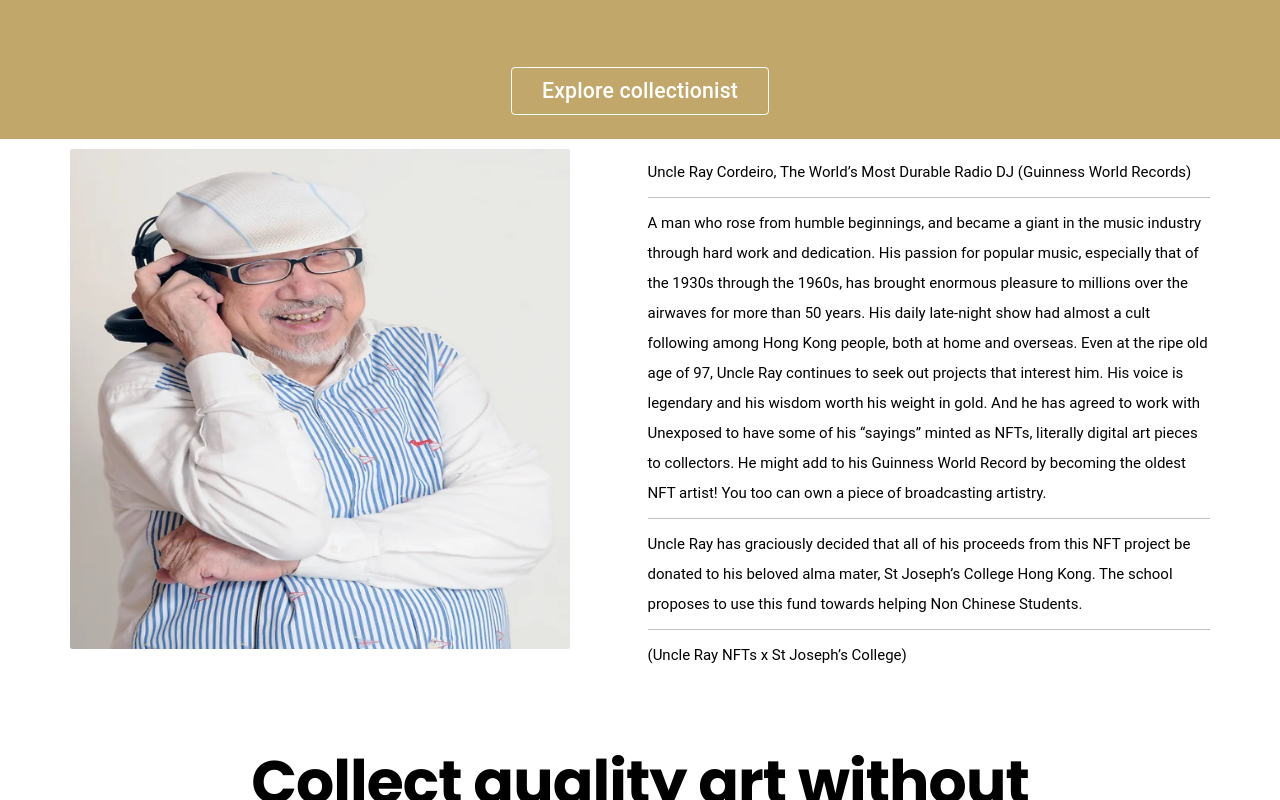
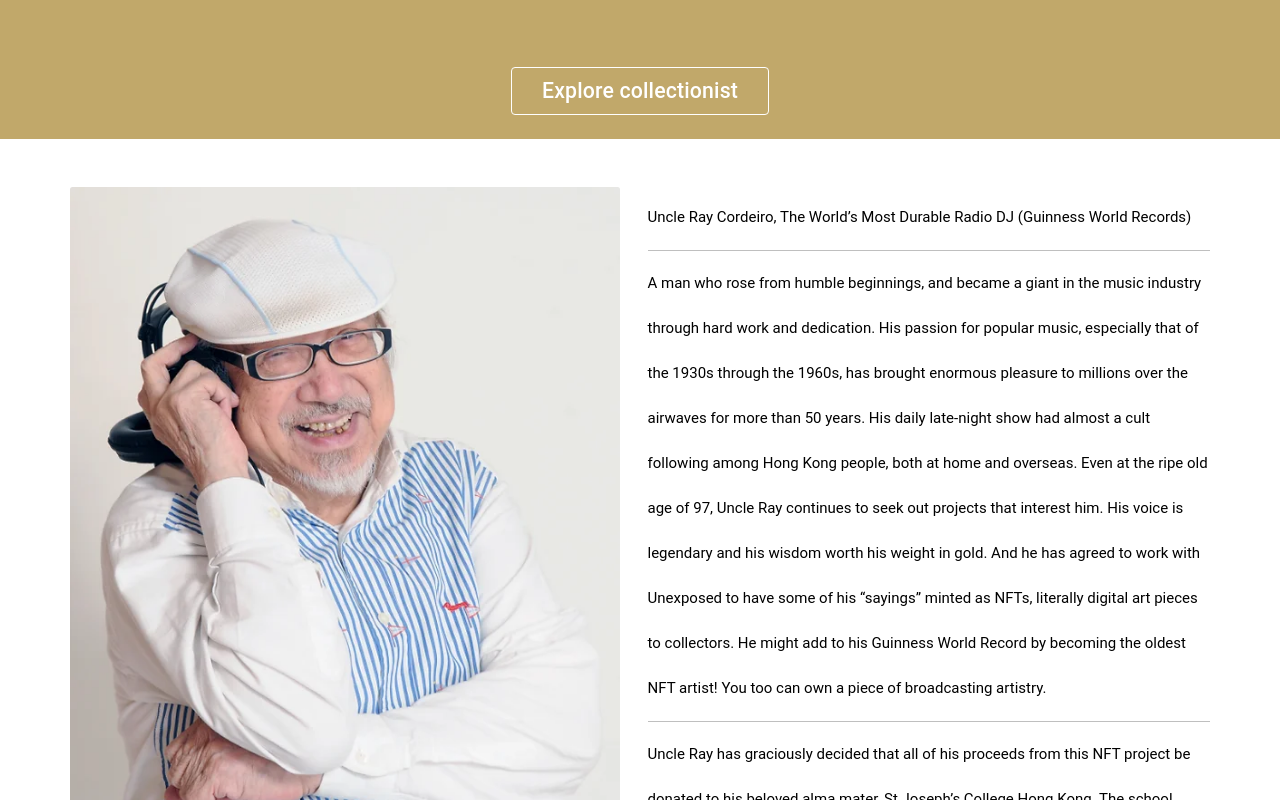
Before and after one commit to Musechainofficial/MuseChain_Client, a React (Create React App) app: page / in a window 1280 px wide. Shown: the part 1540-2340 px from the top of the page. Built offline with nearby package versions, Linux system fonts and the light colour scheme; no server answers; a web font is replaced by a local one.

Commit message:
revisions

```diff
--- a/src/components/Home/UncleRay.tsx
+++ b/src/components/Home/UncleRay.tsx
@@ -8,10 +8,17 @@ import { Typography } from "@mui/material";
 
 const UncleRay = () => {
     return (
-        <Container style={{ backgroundColor: "white", padding: "10px 0 10px 0" }}>
+        <Container
+            style={{
+                backgroundColor: "white",
+                padding: "10px 0 10px 0",
+                marginTop: "38px",
+                marginBottom: "28px"
+            }}
+        >
             <Row>
                 <Col xs={12} sm={12} md={6} lg={6} xl={6}>
-                    <Image src={uncleRayImage} height={500} width={500} rounded />
+                    <Image src={uncleRayImage} width={550} rounded />
                 </Col>
                 <Col
                     xs={12}
@@ -29,7 +36,7 @@ const UncleRay = () => {
                         pt={1}
                         sx={{
                             letterSpacing: " 0em",
-                            lineHeight: "2",
+                            lineHeight: "3",
                             color: "#000000"
                         }}
                     >
--- a/src/pages/market/index.tsx
+++ b/src/pages/market/index.tsx
@@ -146,13 +146,13 @@ const MarketComponent = () => {
                             The purchase of this NFT does not result in physical ownership rights to
                             the Unexposed Logo
                             {artWorkBio ? (
-                                <Row>
+                                <Row style={{ marginTop: "20px", marginBottom: "20px" }}>
                                     <Col xs={12} sm={12} md={6} lg={6} xl={6}>
-                                        <Image src={artistImage} height={250} width={250} rounded />
+                                        <Image src={artistImage} height={350} width={400} rounded />
                                     </Col>
                                     <Col xs={12} sm={12} md={6} lg={6} xl={6}>
-                                        <p>
-                                            <h6>UncleRayNFT#01</h6>
+                                        <p style={{ fontSize: "1.5rem" }}>
+                                            <h6 style={{ fontSize: "1.5rem" }}>UncleRayNFT#01</h6>
                                             Mum, m-my stutter… I can’t get rid of it. I-I-I’m at my
                                             wit’s end. Ray, my son, listen to me. Don’t speak too
                                             fast. Don’t get too excited. Take a deep breath and
@@ -178,6 +178,21 @@ const MarketComponent = () => {
                         <Button onClick={handleClose}>Buy Now</Button>
                     </DialogActions>
                 </Dialog>
+                {present && nft?.length && (
+                    <Typography
+                        typography="p"
+                        mt={2}
+                        p={0.5}
+                        sx={{
+                            fontSize: "20px",
+                            fontWeight: 600,
+                            color: "#000",
+                            textAlign: "center"
+                        }}
+                    >
+                        Showing {nft?.length} NFTs for sale
+                    </Typography>
+                )}
                 <Grid container spacing={3} mb={3}>
                     {present &&
                         nft.map((data: any, index) => {
```
Also changed, not shown: 1 other file (tests, documents, lock files or other folders).
